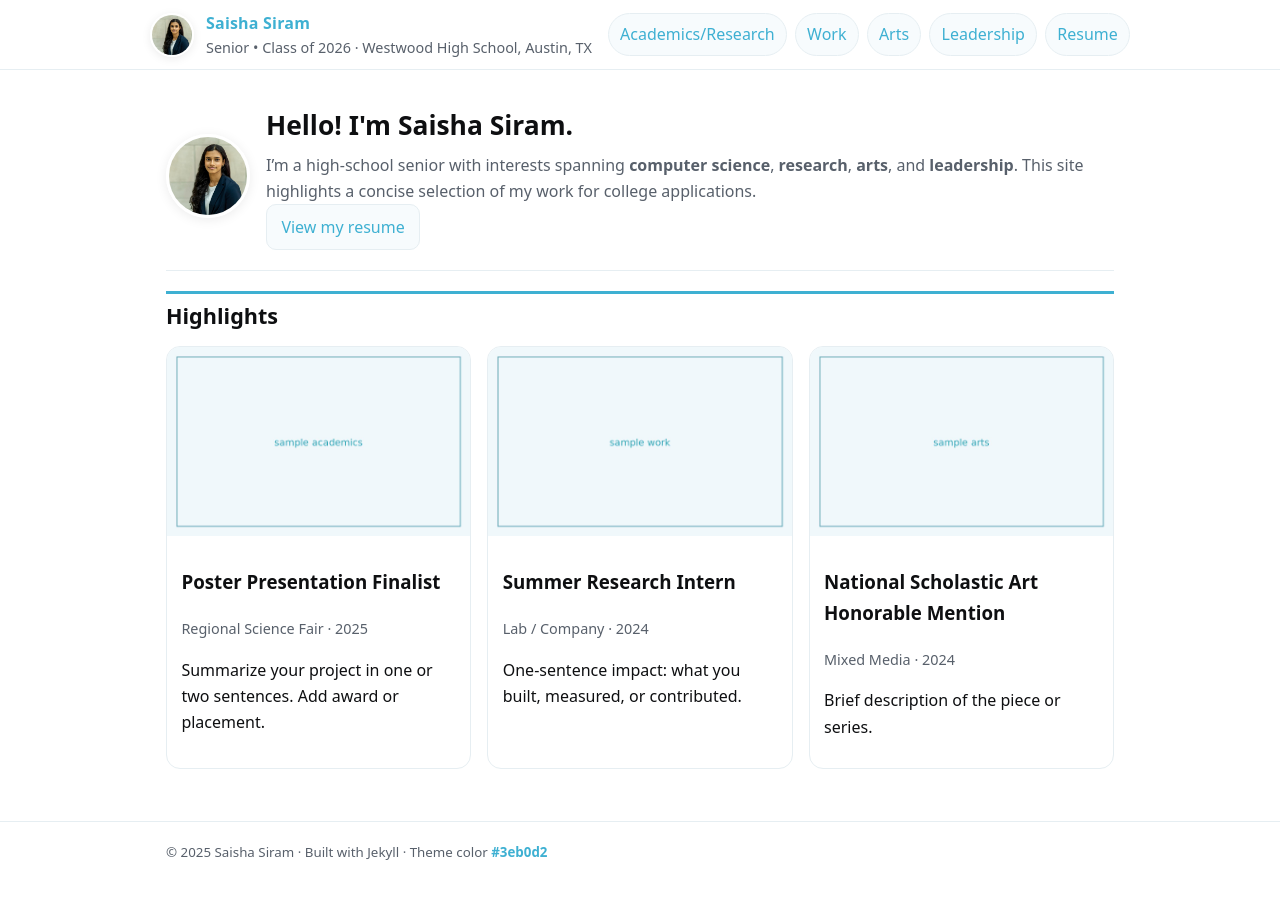
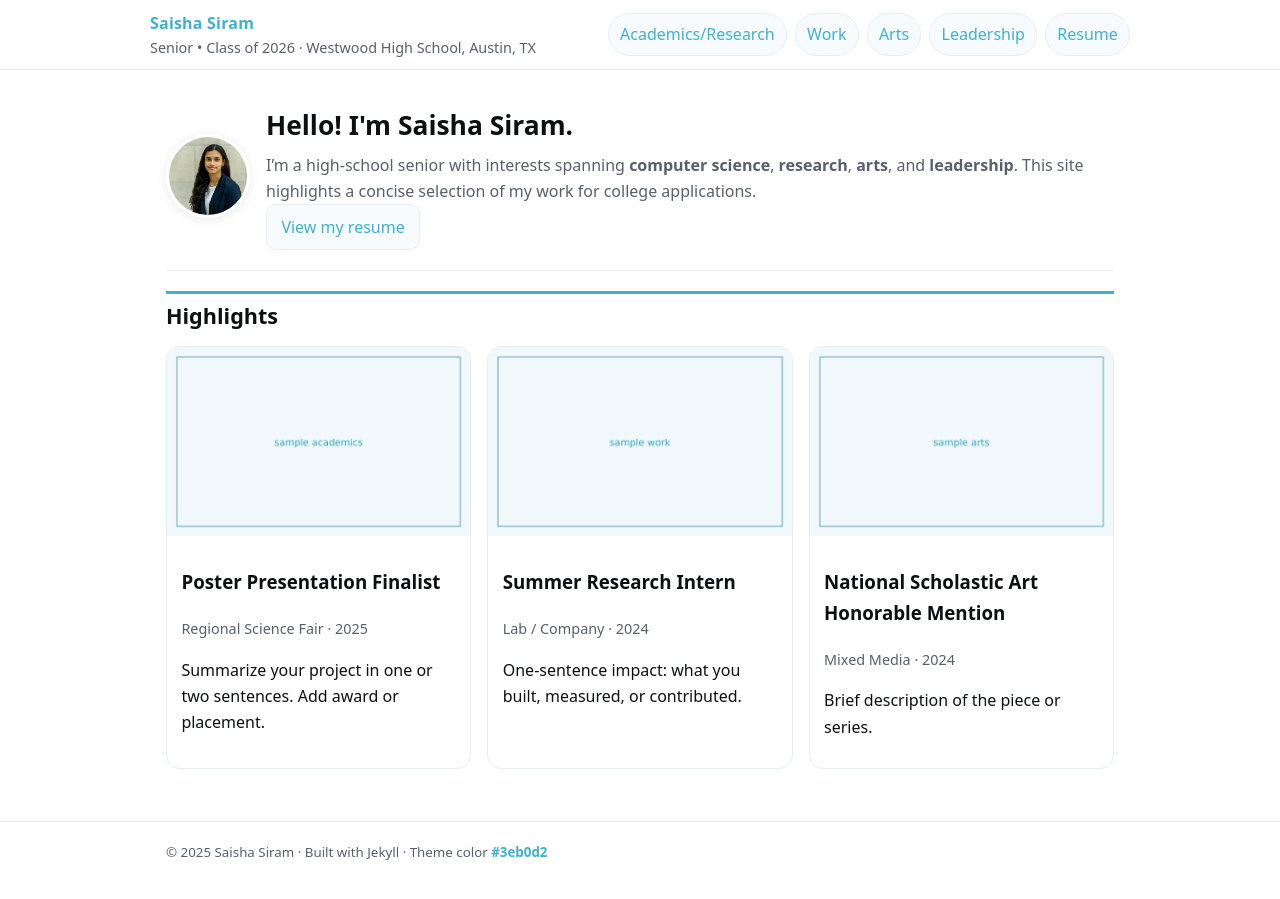
Before and after one commit to saisha08/profile, a Jekyll site: the page built from index.md, in a window 1280 px wide. Built offline with Jekyll 4.4.1, drawn with Linux system fonts in a browser that asks for light colours.

Commit message:
Remove profile picture from header

```diff
--- a/_includes/header.html
+++ b/_includes/header.html
@@ -2,7 +2,6 @@
 <header class="header">
   <div class="container navbar">
     <a href="{{ '/' | relative_url }}" class="brand" aria-label="Home">
-      <img src="{{ '/assets/img/profile.jpg' | relative_url }}" alt="Profile photo of {{ site.title }}" width="44" height="44" style="border-radius:999px;object-fit:cover;border:2px solid #fff;box-shadow:0 2px 10px rgba(0,0,0,.08)">
       <div>
         <div class="name">{{ site.title }}</div>
         <div class="tagline">Senior • Class of 2026 · Westwood High School, Austin, TX</div>
```
